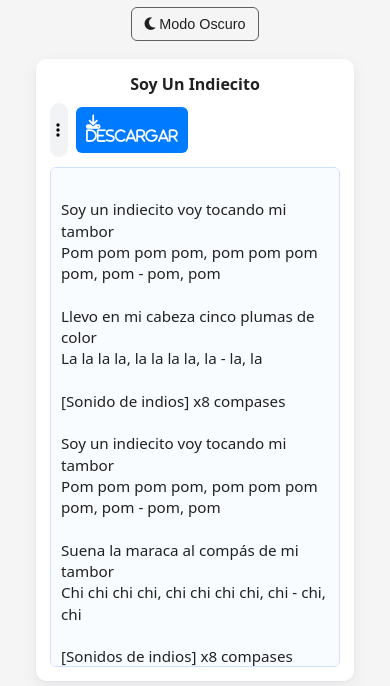
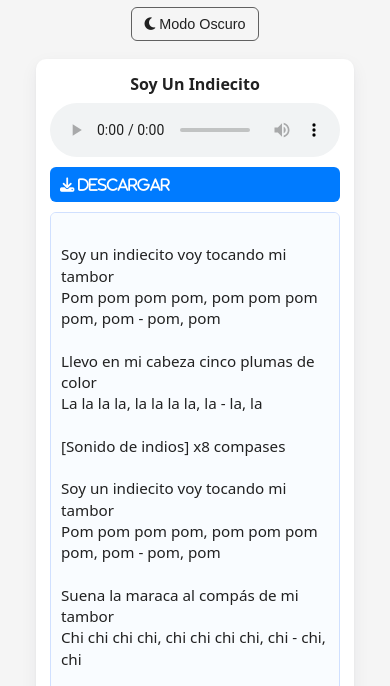
Before and after one commit to rommellee28/concierto-masivo-2025, a plain HTML site: page index.html in a window 390 px wide. Shown: the part 143-829 px from the top of the page. Drawn offline with Linux system fonts and the light colour scheme.

Commit message:
Ajuste de controles de reproducción

```diff
--- a/assets/css/main.css
+++ b/assets/css/main.css
@@ -107,7 +107,9 @@
             display:flex;
             gap:8px;
             align-items:center;
-            flex-shrink:0; /* evitar que los controles se encojan cuando el título es largo */
+            width:100%; /* ocupar su propia fila bajo el título */
+            flex-wrap:wrap; /* permitir que audio y botones se reorganicen en pantallas pequeñas */
+            justify-content:center;
         }
         audio{ width:220px; max-width:100%; }
 
@@ -154,7 +156,8 @@
 
         @media (max-width:420px){
             .meta{flex-direction:column; align-items:flex-start;}
-            audio{width:100%}
+            .controls{flex-direction:column; align-items:stretch; gap:10px;}
+            audio{width:100%; max-width:100%;}
         }
 
 /* --- Estilos para el Botón de Alternancia de Tema --- */
```
Also changed, not shown: index.html (+2 -1 lines).
